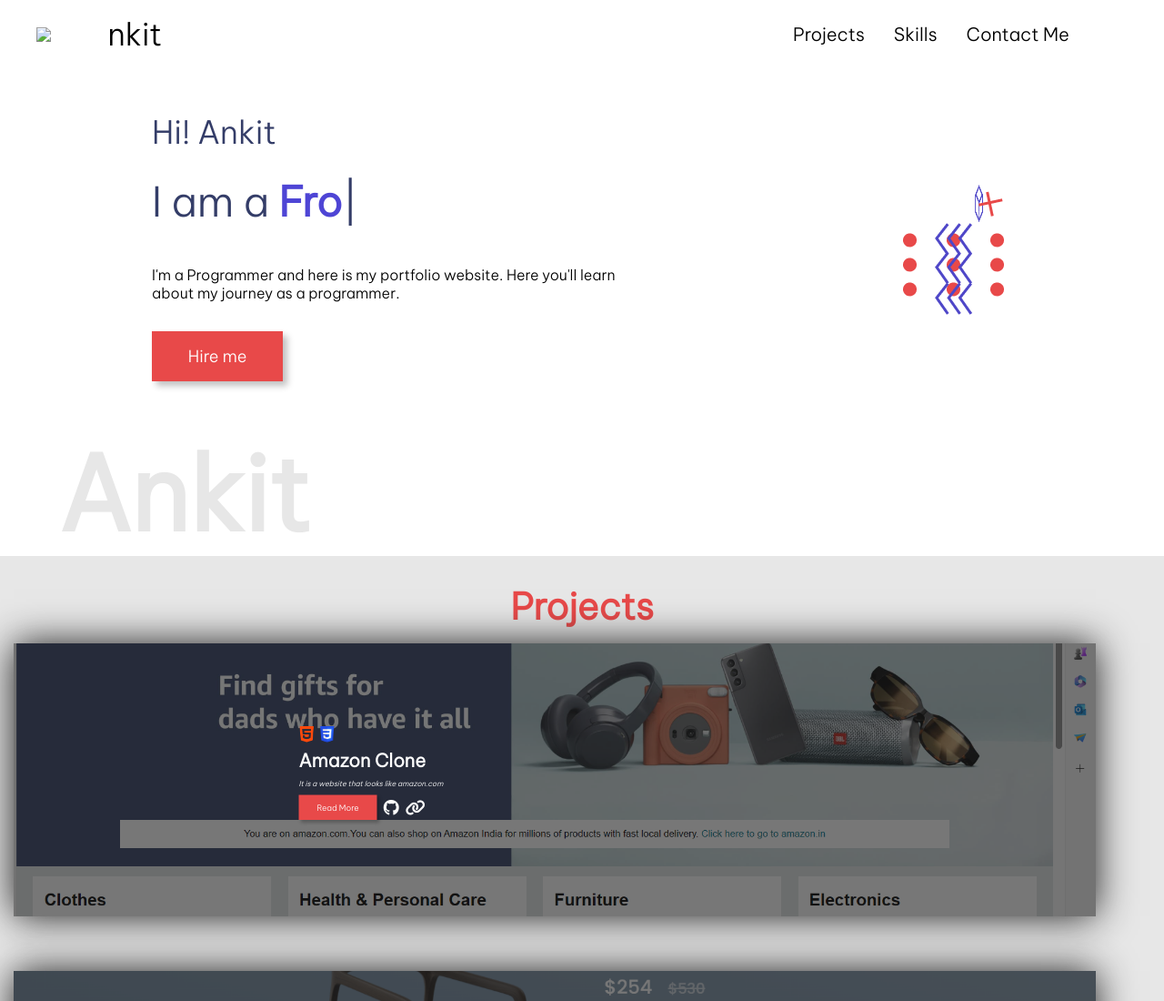
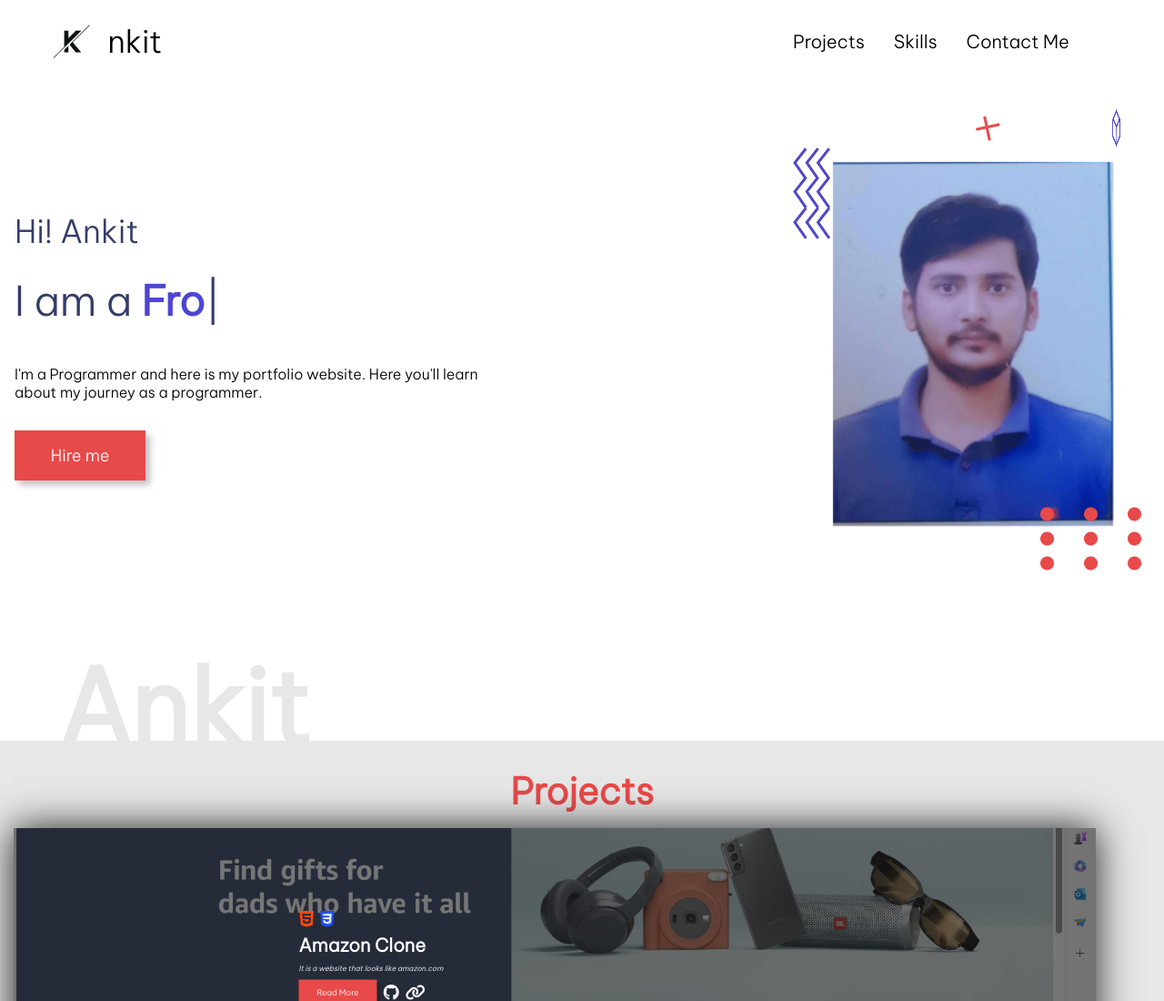
Before and after one commit to krishnaGalaxy/portfolio_website, a plain HTML site: page portfolio.html in a window 1280 px wide. Shown: the top 1100 px of the page at 91% size. Drawn offline with nearby package versions, Linux system fonts and the light colour scheme.

Commit message:
Update portfolio.html

```diff
--- a/portfolio.html
+++ b/portfolio.html
@@ -13,7 +13,7 @@
             <div class="navbar">
 
                 <div class="logo-container">
-                    <img src="logoA.jpg" class="logo">
+                    <img src="logo.jpg" class="logo">
                     <div class="logo-text">
                         nkit
                     </div>
@@ -57,7 +57,7 @@
                     <img src="plus.png" alt="">
                 </div>
                 <div class="user-image">
-                    <img src="profile.jpeg" alt="">
+                    <img src="imageProfile.jpeg" alt="">
                 </div>
             </div>
         </div>
```
